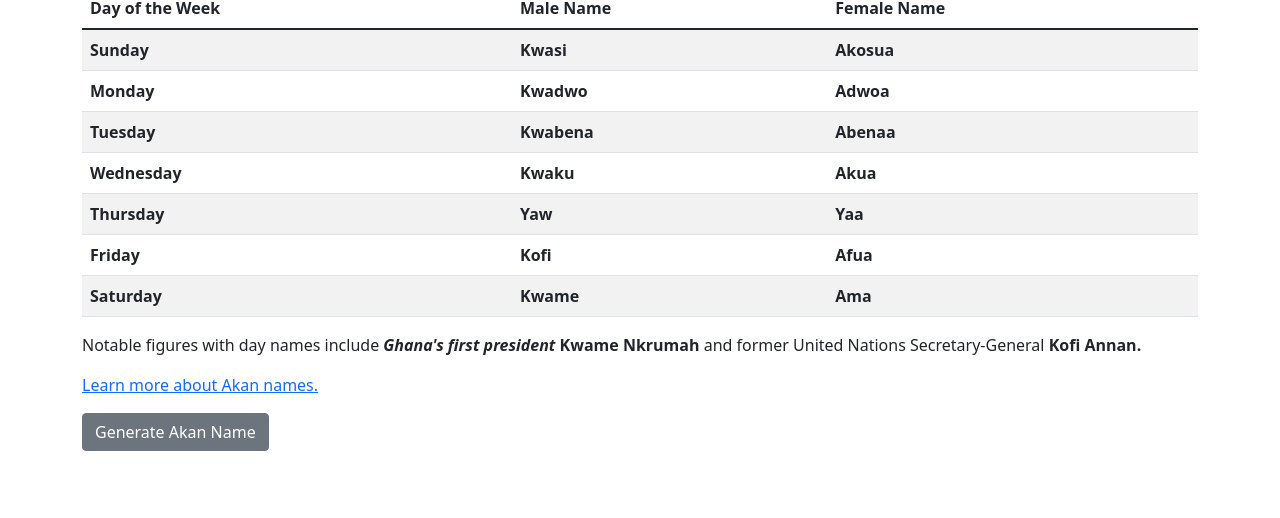
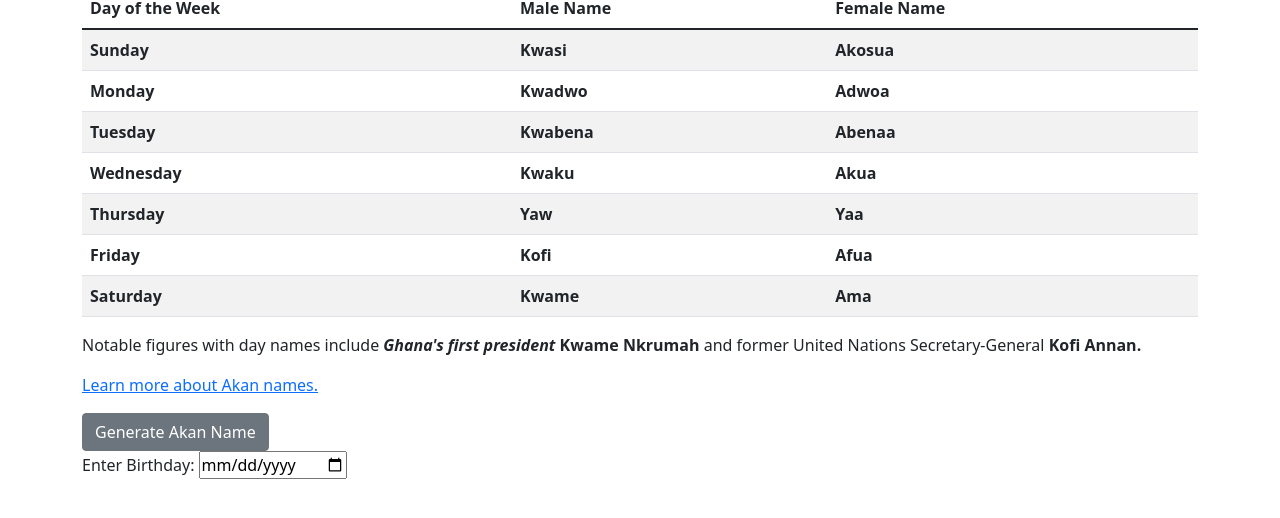
Before and after one commit to Flokots/akan-name-generator, a plain HTML site: page index.html in a window 1280 px wide. Shown: the part 178-696 px from the top of the page. Drawn offline with Linux system fonts and the light colour scheme.

Commit message:
add date input

```diff
--- a/index.html
+++ b/index.html
@@ -74,6 +74,10 @@
     <div class="btn btn-secondary">
       <a>Generate Akan Name</a>
     </div>
+    <div class="date">
+      <label for="birthday">Enter Birthday:</label>
+      <input type="date">
+    </div>
   </div>
 </body>
 
```
